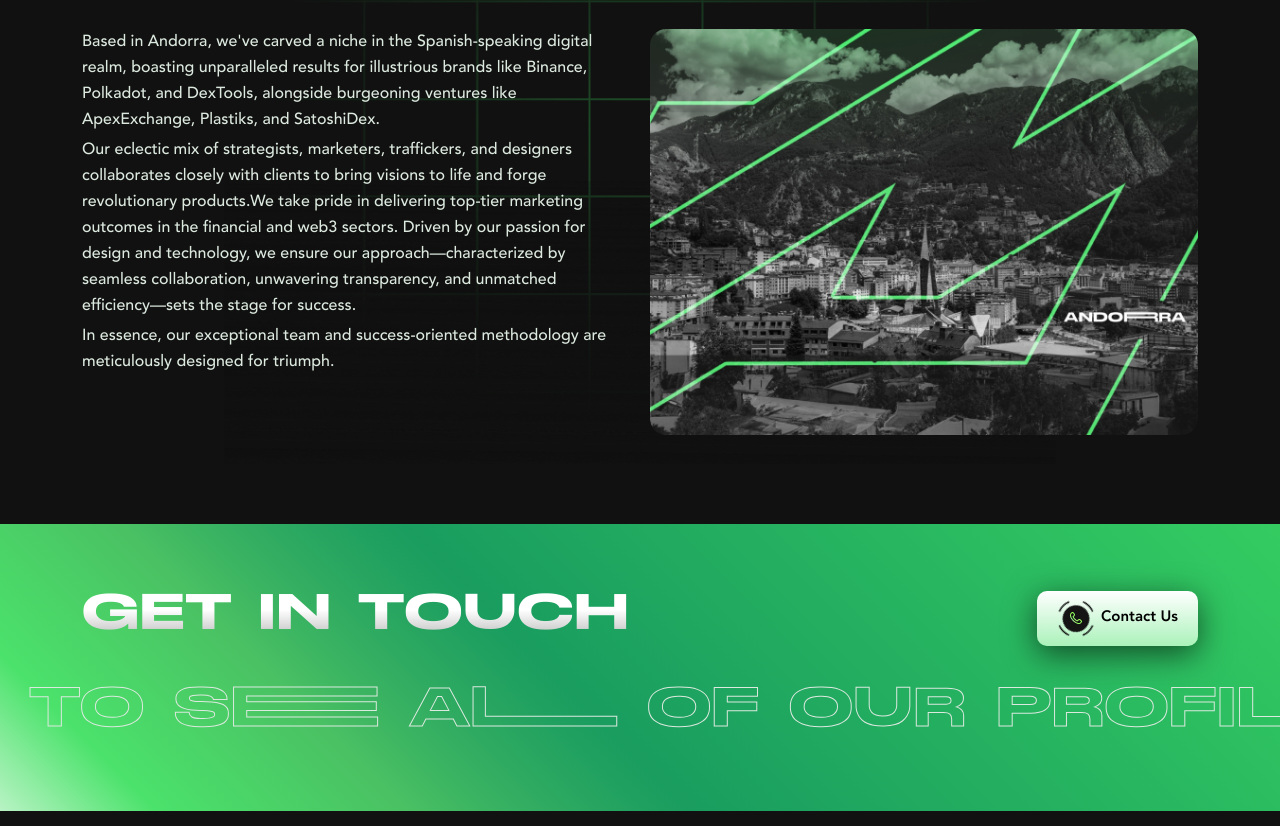
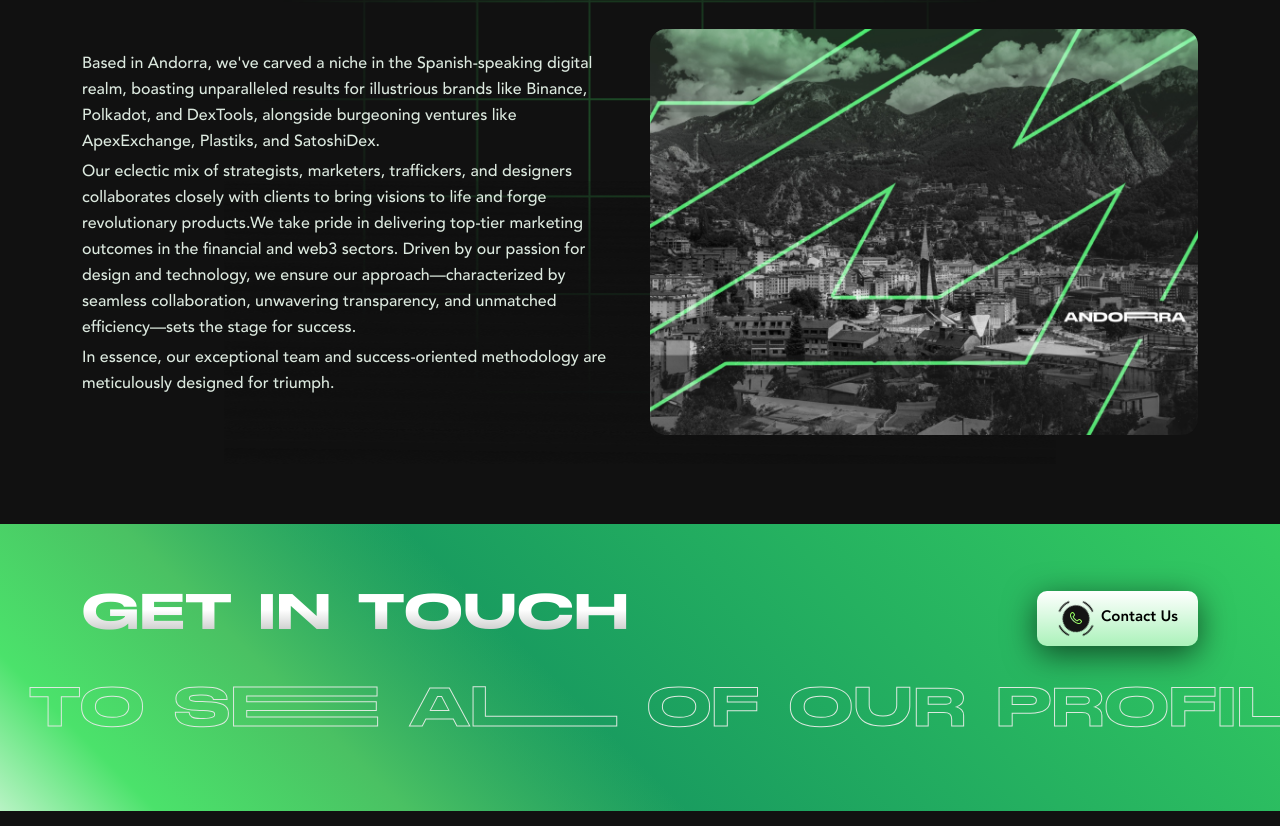
Before and after one commit to Attherzahid/cmedia, a website: page about-us.html in a window 1280 px wide. Shown: the part 2932-3758 px from the top of the page. Drawn offline with Linux system fonts and the light colour scheme.

Commit message:
little fix

```diff
--- a/about-us.html
+++ b/about-us.html
@@ -320,7 +320,7 @@
                 </div>
                 <div class="row g-20">
                     <div class="col-lg-6">
-                        <div class="d-flex flex-column justify-content-center pe-lg-3 text-center text-lg-start">
+                        <div class="d-flex flex-column justify-content-center pe-lg-3 text-center text-lg-start h-100">
                             <p class="lead mb-1">Based in Andorra, we've carved a niche in the Spanish-speaking digital realm, boasting unparalleled results for illustrious brands like Binance, Polkadot, and DexTools, alongside burgeoning ventures like ApexExchange, Plastiks, and SatoshiDex.</p>
                             <p class="lead mb-1">Our eclectic mix of strategists, marketers, traffickers, and designers collaborates closely with clients to bring visions to life and forge revolutionary products.We take pride in delivering top-tier marketing outcomes in the financial and web3 sectors. Driven by our passion for design and technology, we ensure our approach—characterized by seamless collaboration, unwavering transparency, and unmatched efficiency—sets the stage for success.</p>
                             <p class="lead">In essence, our exceptional team and success-oriented methodology are meticulously designed for triumph.</p>
```
